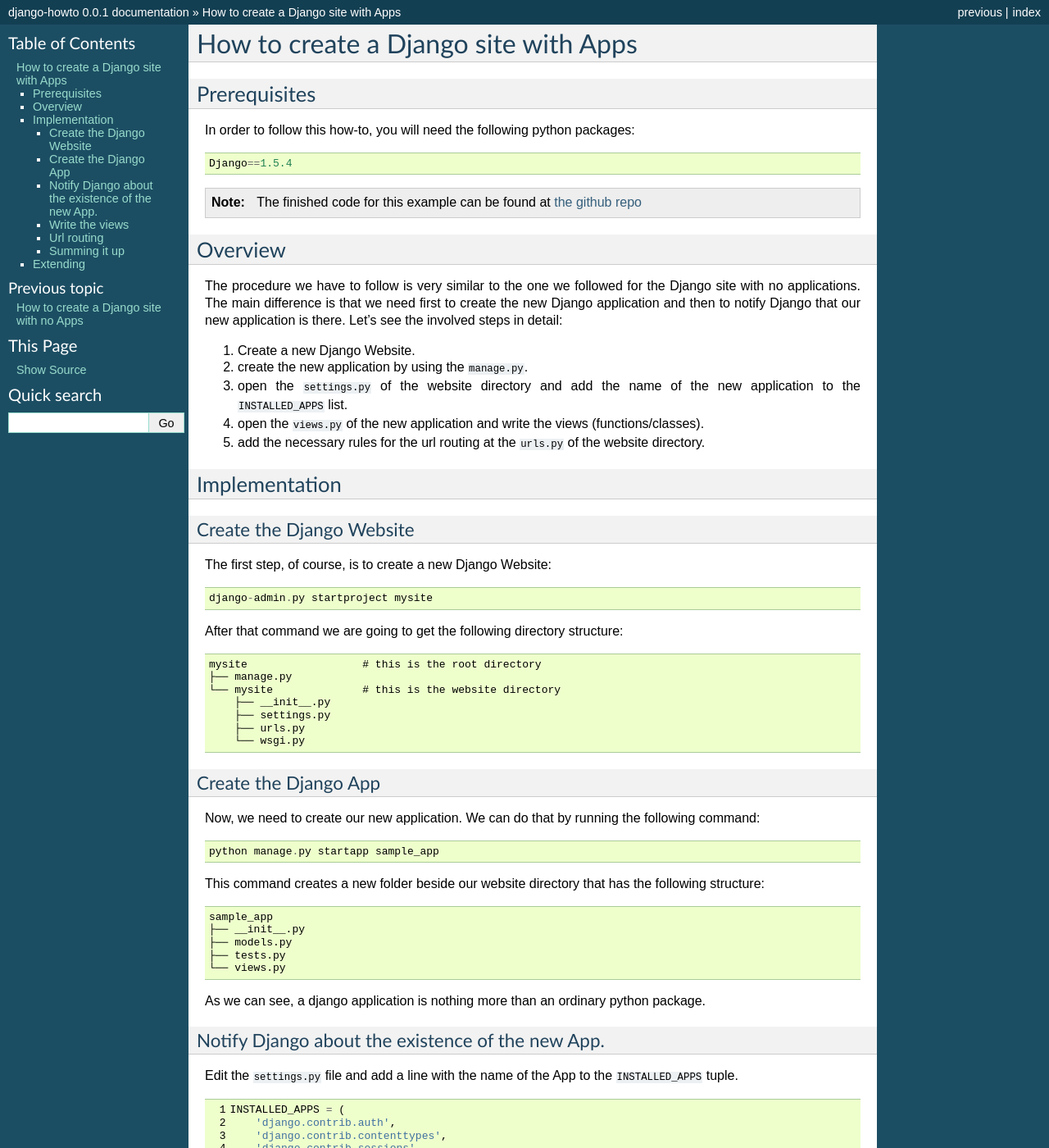
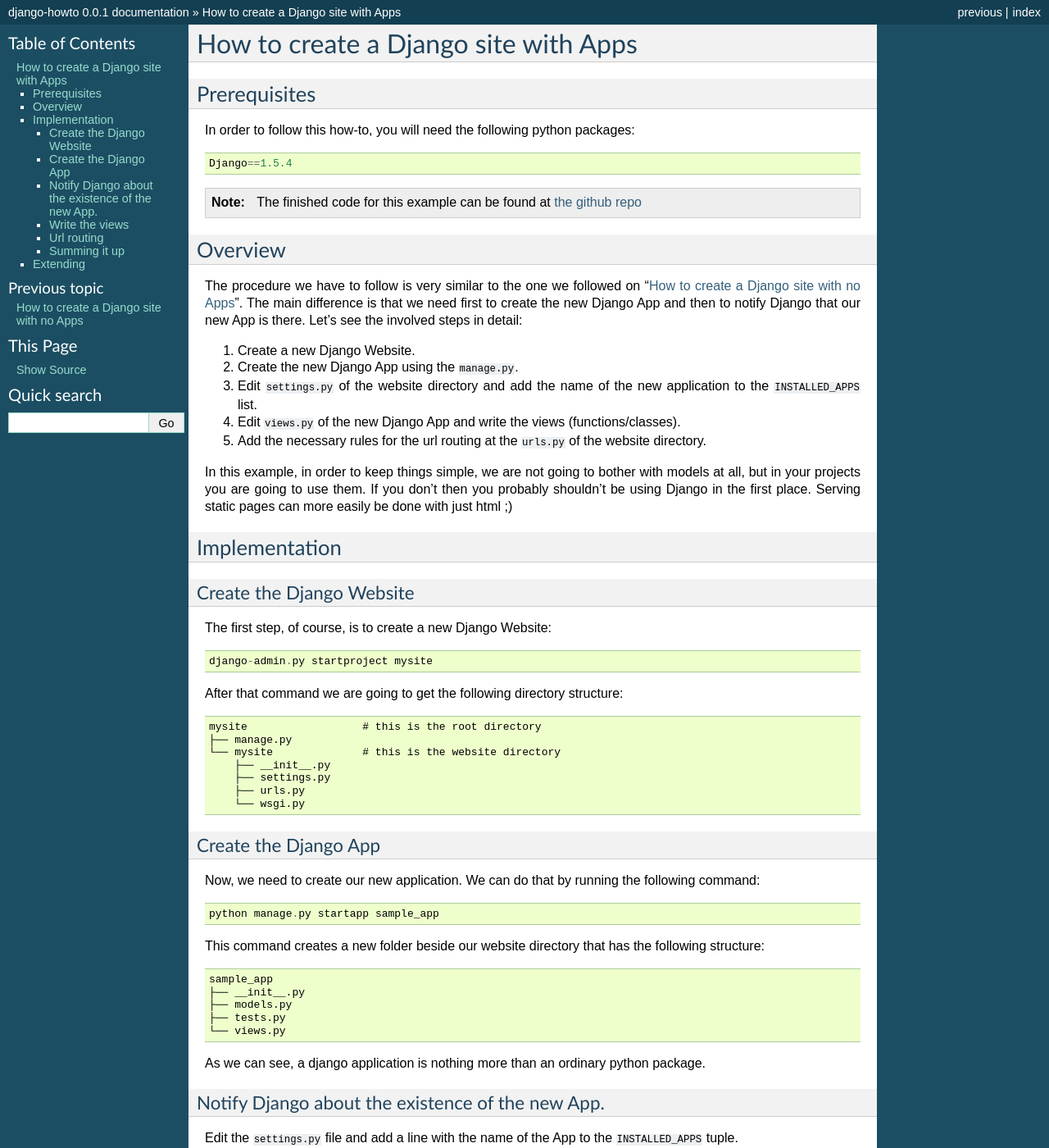
Before and after one commit to pmav99/howto, a Sphinx documentation site: the page built from docs/source/create_site_with_apps.rst, in a window 1280 px wide and 1400 px high. Shown: the whole window at 82% size. Built offline with Sphinx 7.4.7, drawn with Linux system fonts in a browser that asks for light colours; pages that are not in the unit, such as notebooks, are missing from menus; some of the changed text lies outside the part shown.

Commit message:
Improve documentation.

```diff
--- a/docs/source/create_site_with_apps.rst
+++ b/docs/source/create_site_with_apps.rst
@@ -1,3 +1,5 @@
+.. _django_site_with_apps:
+
 How to create a Django site with Apps
 =====================================
 
@@ -13,19 +15,28 @@
 Overview
 --------
 
-The procedure we have to follow is very similar to the one we followed for the
-Django site with no applications. The main difference is that we need first to
-create the new Django application and then to notify Django that our new
-application is there. Let's see the involved steps in detail:
+The procedure we have to follow is very similar to the one we followed on
+":ref:`django_site_with_no_apps`". The main difference is that we need first to
+create the new Django App and then to notify Django that our new App is there.
+Let's see the involved steps in detail:
 
 #. Create a new Django Website.
-#. create the new application by using the ``manage.py``.
-#. open the ``settings.py`` of the website directory and add the name of the new
+
+#. Create the new Django App using the ``manage.py``.
+
+#. Edit ``settings.py`` of the website directory and add the name of the new
    application to the ``INSTALLED_APPS`` list.
-#. open the ``views.py`` of the new application and write the views
+
+#. Edit ``views.py`` of the new Django App and write the views
    (functions/classes).
-#. add the necessary rules for the url routing at the ``urls.py`` of the website
+
+#. Add the necessary rules for the url routing at the ``urls.py`` of the website
    directory.
+
+In this example, in order to keep things simple, we are not going to bother with
+models at all, but in your projects you are going to use them.  If you don't
+then you probably shouldn't be using Django in the first place.  Serving static
+pages can more easily be done with just html ;)
 
 Implementation
 --------------
@@ -82,7 +93,7 @@
 Write the views
 ~~~~~~~~~~~~~~~
 
-Now we can proceed with creating our views at the ``views.py`` of our new app:
+Now we can proceed with creating our views at the ``views.py`` of our new App:
 
 .. literalinclude:: /../../source/create_site_with_apps/mysite/sample_app/views.py
    :language: python
--- a/docs/source/create_site_with_no_apps.rst
+++ b/docs/source/create_site_with_no_apps.rst
@@ -1,3 +1,5 @@
+.. _django_site_with_no_apps:
+
 How to create a Django site with no Apps
 ========================================
 
@@ -7,6 +9,8 @@
 In order to follow this how-to, you will need the following python packages:
 
 .. literalinclude:: /../../source/create_site_with_no_apps/requirements.txt
+
+.. Note:: The finished code for this example can be found at `the github repo`_
 
 Overview
 --------
```
